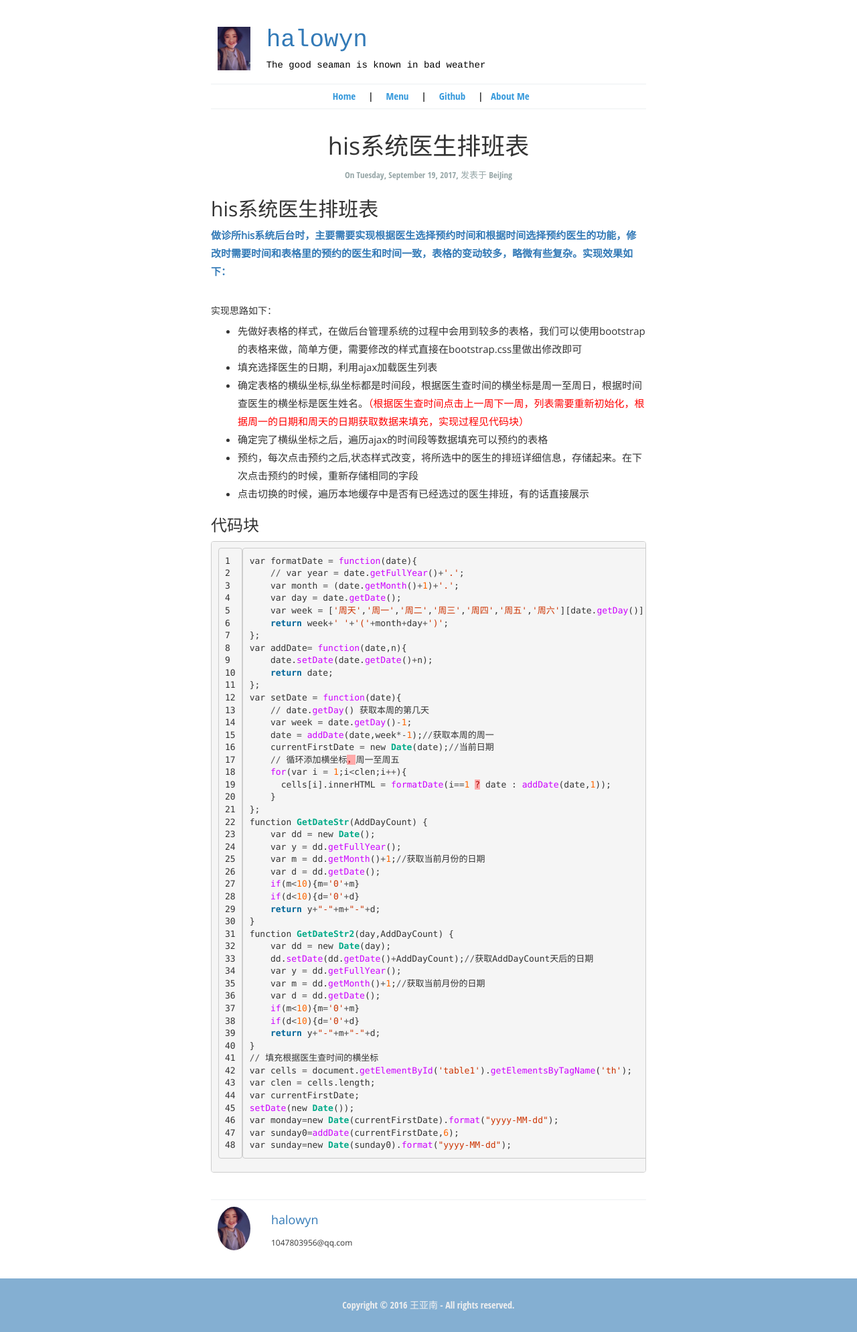
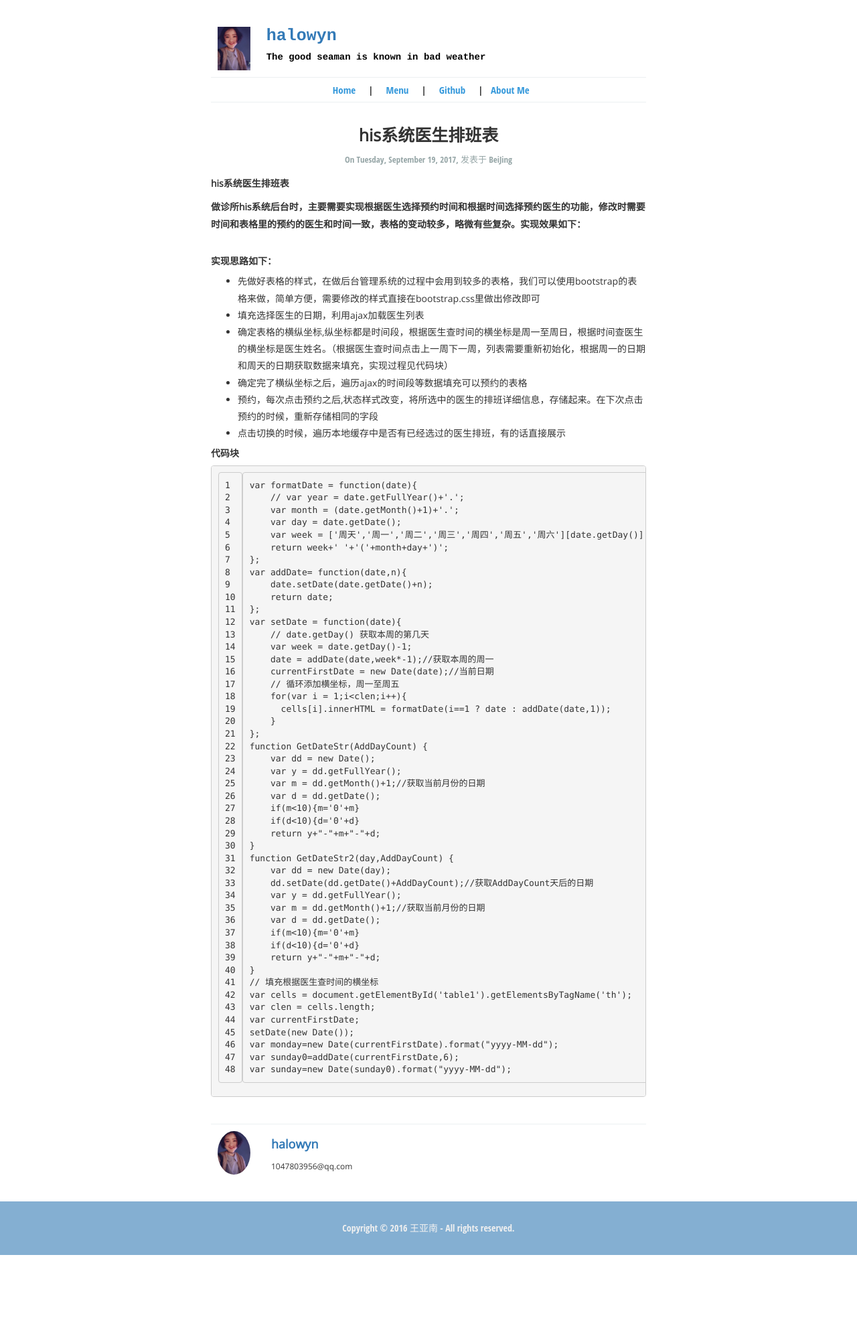
Before and after one commit to halowyn/halowyn.github.io, a Jekyll site: the page built from _posts/2017-09-19-Getting-Started.md, in a window 1280 px wide. Shown: the whole page at 67% size. Built offline with Jekyll 4.4.1, drawn with Linux system fonts in a browser that asks for light colours; after the commit the page ends 1874 px from its top, so only the background shows below that.

Commit message:
修改样式

````diff
--- a/_posts/2017-09-19-Getting-Started.md
+++ b/_posts/2017-09-19-Getting-Started.md
@@ -6,15 +6,15 @@ location: BeiJing
 pulished: true
 excerpt_separator: "```"
 ---
-<h2>his系统医生排班表</h2>
-<div style="word-spacing: 10px;color: #337ab7;font-weight: bold">做诊所his系统后台时，主要需要实现根据医生选择预约时间和根据时间选择预约医生的功能，修改时需要时间和表格里的预约的医生和时间一致，表格的变动较多，略微有些复杂。实现效果如下：</div>
+**his系统医生排班表**
+<div style="word-spacing: 10px;font-weight: bold">做诊所his系统后台时，主要需要实现根据医生选择预约时间和根据时间选择预约医生的功能，修改时需要时间和表格里的预约的医生和时间一致，表格的变动较多，略微有些复杂。实现效果如下：</div>
 <img src="../images/图片1.png" alt="">
 <img src="../images/图片2.png" alt="">
 <h5>实现思路如下：</h5>
 <ul>
         <li>先做好表格的样式，在做后台管理系统的过程中会用到较多的表格，我们可以使用bootstrap的表格来做，简单方便，需要修改的样式直接在bootstrap.css里做出修改即可</li>
         <li>填充选择医生的日期，利用ajax加载医生列表</li>
-            <li>确定表格的横纵坐标,纵坐标都是时间段，根据医生查时间的横坐标是周一至周日，根据时间查医生的横坐标是医生姓名。<span style="color:red">（根据医生查时间点击上一周下一周，列表需要重新初始化，根据周一的日期和周天的日期获取数据来填充，实现过程见代码块）</span></li>
+            <li>确定表格的横纵坐标,纵坐标都是时间段，根据医生查时间的横坐标是周一至周日，根据时间查医生的横坐标是医生姓名。（根据医生查时间点击上一周下一周，列表需要重新初始化，根据周一的日期和周天的日期获取数据来填充，实现过程见代码块）</li>
 
     <li>确定完了横纵坐标之后，遍历ajax的时间段等数据填充可以预约的表格</li>
     <li>预约，每次点击预约之后,状态样式改变，将所选中的医生的排班详细信息，存储起来。在下次点击预约的时候，重新存储相同的字段</li>
@@ -22,8 +22,8 @@
 </ul>
 
 
-### 代码块
-``` python
+##### 代码块
+```
 var formatDate = function(date){
     // var year = date.getFullYear()+'.';
     var month = (date.getMonth()+1)+'.';
--- a/assets/css/blog.css
+++ b/assets/css/blog.css
@@ -108,7 +108,7 @@ nav.menu li:last-child {
     width: 90%;
     margin: 20px auto;
     font-family: "Roboto Slab", "Merriweather", "Open Sans", "Helvetica Neue", Helvetica, Arial, "Nimbus L", sans-serif;
-    font-size: 15px;
+    font-size: 14px;
     line-height: 1.8em;
 }
 
````
Also changed, not shown: _posts/2017-04-13-Getting-Started.md (+1 -1 lines), _posts/2017-04-14-Getting-Started.md (+5 -5 lines), _posts/2017-04-19-Getting-Started.md (+66 -70 lines), _posts/2017-05-03-Getting-Started.md (+4 -4 lines), assets/css/bootstrap.min.css.
